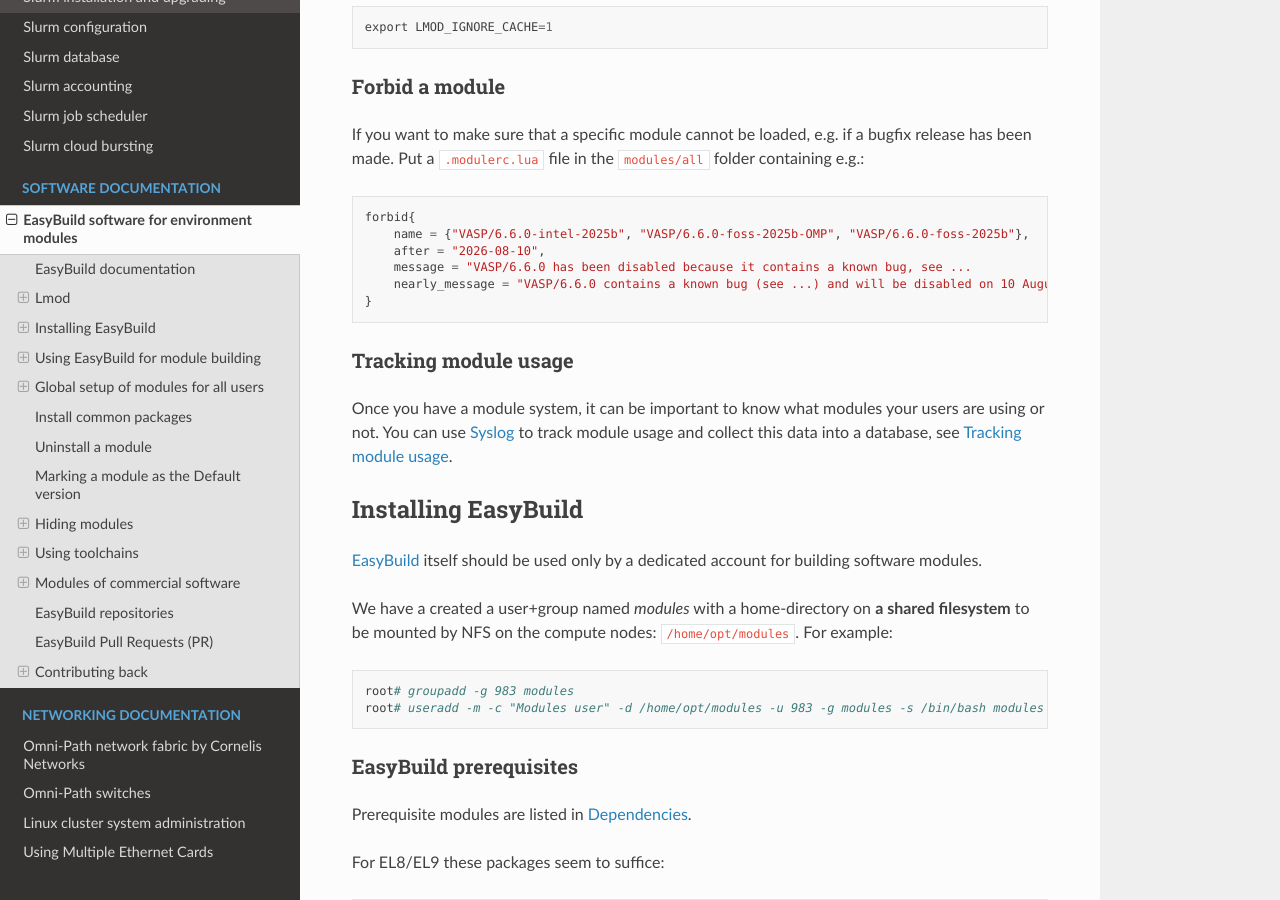
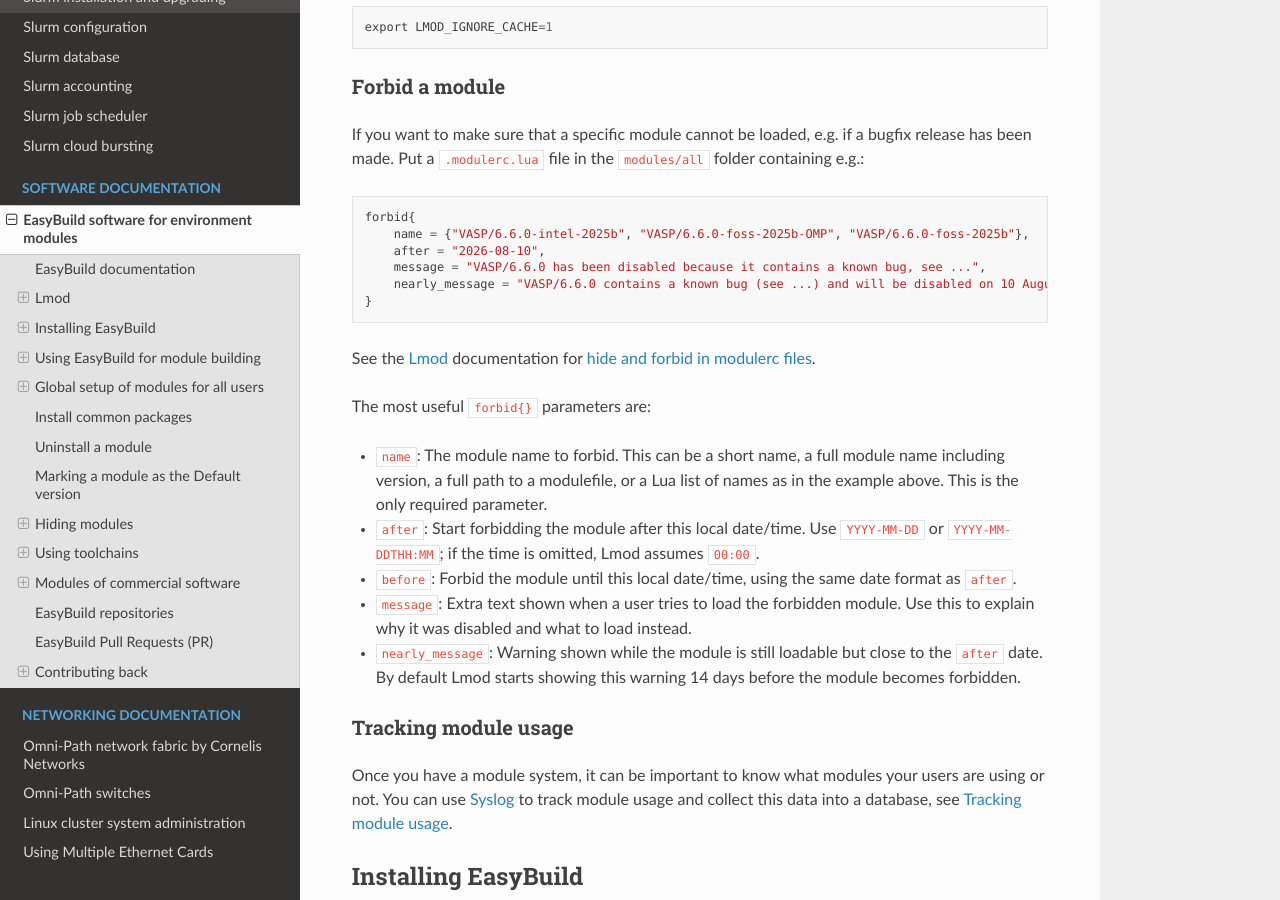
Before and after one commit to OleHolmNielsen/Niflheim_system, a Sphinx documentation site: the page built from docs/EasyBuild_modules.rst, in a window 1280 px wide and 900 px high, scrolled down 4223 px. Built offline with Sphinx 7.4.7 and the Read the Docs theme 3.1.0, drawn with Linux system fonts in a browser that asks for light colours.

Commit message:
Add explanation for forbid parameters

```diff
--- a/docs/EasyBuild_modules.rst
+++ b/docs/EasyBuild_modules.rst
@@ -160,9 +160,19 @@ If you want to make sure that a specific module cannot be loaded, e.g. if a bugf
   forbid{
       name = {"VASP/6.6.0-intel-2025b", "VASP/6.6.0-foss-2025b-OMP", "VASP/6.6.0-foss-2025b"},
       after = "2026-08-10",
-      message = "VASP/6.6.0 has been disabled because it contains a known bug, see ...
+      message = "VASP/6.6.0 has been disabled because it contains a known bug, see ...",
       nearly_message = "VASP/6.6.0 contains a known bug (see ...) and will be disabled on 10 August 2026. Please switch to VASP/6.6.1",
   }
+
+See the Lmod_ documentation for `hide and forbid in modulerc files <https://lmod.readthedocs.io/en/latest/093_modulerc.html#forbid-a-way-to-mark-modules-as-visible-but-unloadable>`_.
+
+The most useful ``forbid{}`` parameters are:
+
+* ``name``: The module name to forbid. This can be a short name, a full module name including version, a full path to a modulefile, or a Lua list of names as in the example above. This is the only required parameter.
+* ``after``: Start forbidding the module after this local date/time. Use ``YYYY-MM-DD`` or ``YYYY-MM-DDTHH:MM``; if the time is omitted, Lmod assumes ``00:00``.
+* ``before``: Forbid the module until this local date/time, using the same date format as ``after``.
+* ``message``: Extra text shown when a user tries to load the forbidden module. Use this to explain why it was disabled and what to load instead.
+* ``nearly_message``: Warning shown while the module is still loadable but close to the ``after`` date. By default Lmod starts showing this warning 14 days before the module becomes forbidden.
 
 Tracking module usage
 -----------------------
```
